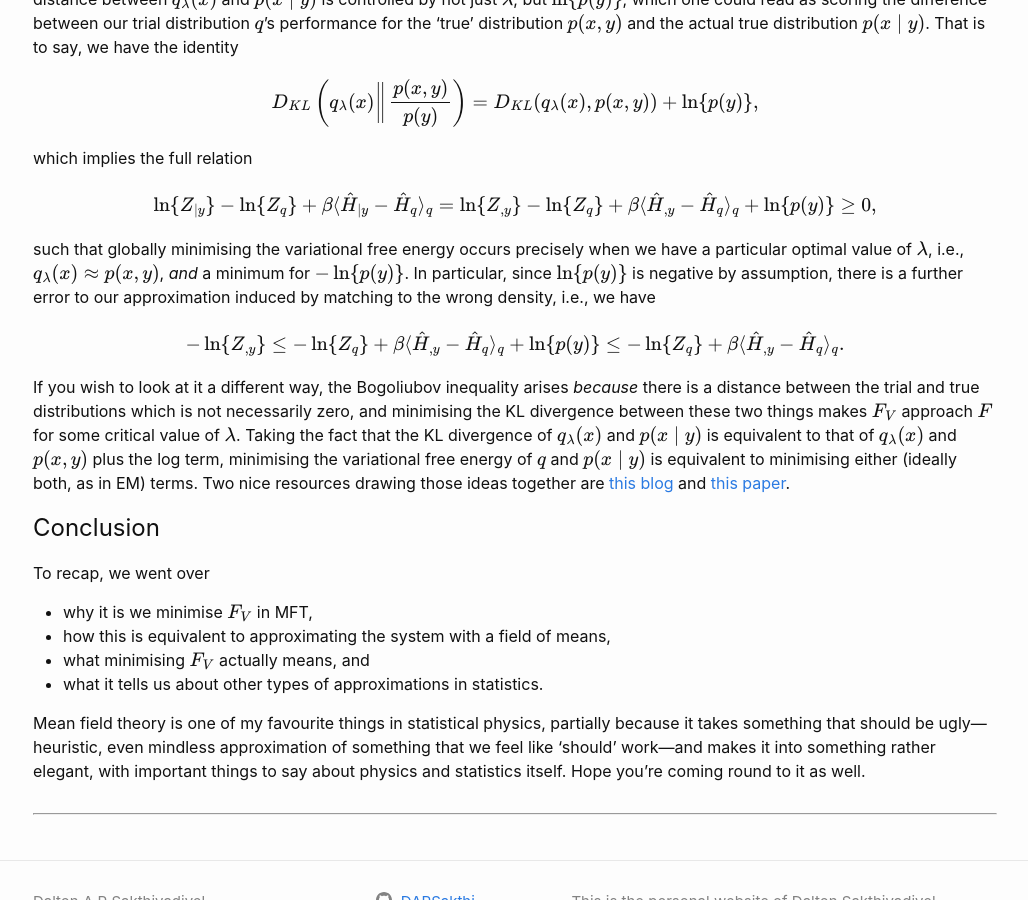
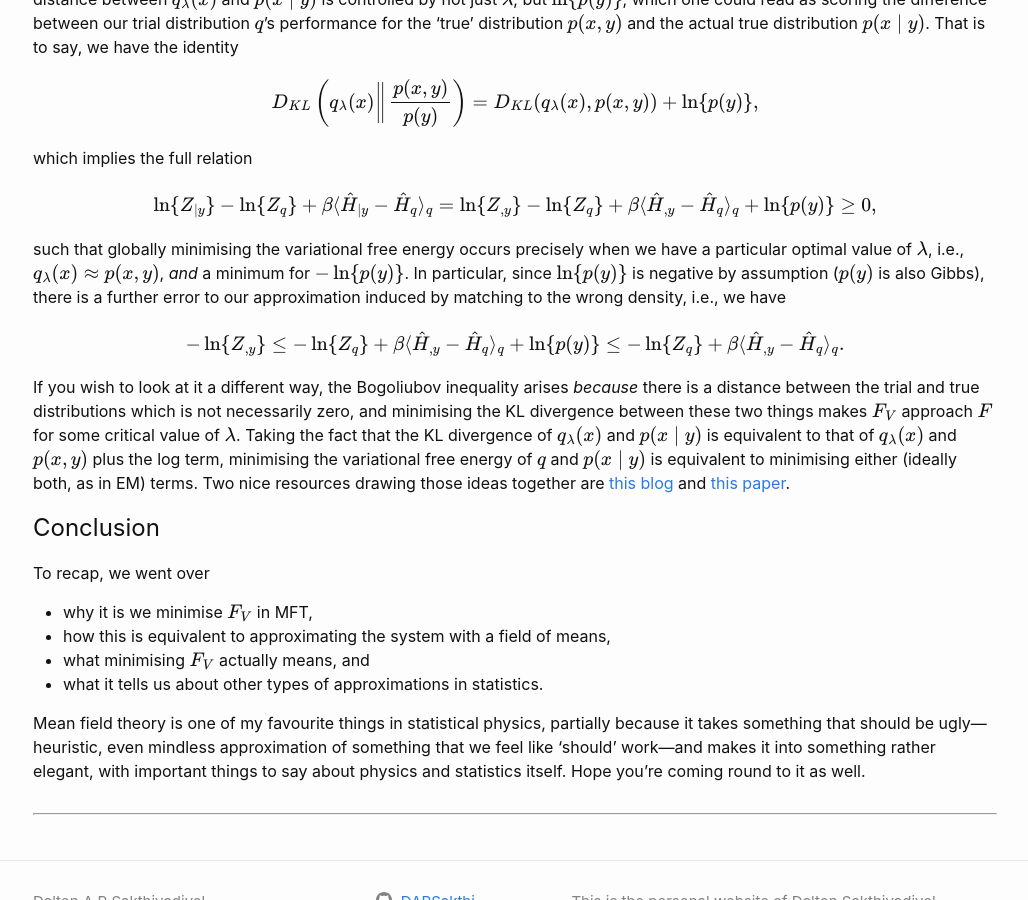
Before and after one commit to DARSakthi/DARSakthi.github.io, a Jekyll site: the page built from _posts/2022-02-05-2-MFT-4-ME.markdown, in a window 1280 px wide and 900 px high, scrolled down 4385 px. Shown: the whole window, without its empty margins (125-1153 px from the left). Built offline with Jekyll 4.4.1, drawn with Linux system fonts in a browser that asks for light colours; formulas are drawn with MathJax 3; comment, search, counter and statistics services are not loaded.

Commit message:
Clarificatory remark

```diff
--- a/_posts/2022-02-05-2-MFT-4-ME.markdown
+++ b/_posts/2022-02-05-2-MFT-4-ME.markdown
@@ -83,7 +83,7 @@ which implies the full relation
 
 $$ \ln\{Z_{\mid y}\} - \ln\{Z_q\} + \beta \langle \hat{H}_{\mid y} - \hat{H}_q \rangle_q = \ln\{Z_{,y} \} - \ln\{Z_q\} + \beta \langle \hat{H}_{,y} - \hat{H}_q \rangle_q + \ln\{p(y)\} \geq 0, $$
 
-such that globally minimising the variational free energy occurs precisely when we have a particular optimal value of $$\lambda$$, i.e., $$ q_\lambda(x) \approx p(x,y) $$, _and_ a minimum for $$-\ln\{p(y)\} $$. In particular, since $$\ln\{p(y)\}$$ is negative by assumption, there is a further error to our approximation induced by matching to the wrong density, i.e., we have
+such that globally minimising the variational free energy occurs precisely when we have a particular optimal value of $$\lambda$$, i.e., $$ q_\lambda(x) \approx p(x,y) $$, _and_ a minimum for $$-\ln\{p(y)\} $$. In particular, since $$\ln\{p(y)\}$$ is negative by assumption ($$p(y)$$ is also Gibbs), there is a further error to our approximation induced by matching to the wrong density, i.e., we have
 
 $$-\ln\{Z_{,y} \} \leq - \ln\{Z_q\} + \beta \langle \hat{H}_{,y} - \hat{H}_q \rangle_q + \ln\{p(y)\} \leq - \ln\{Z_q\} + \beta \langle \hat{H}_{,y} - \hat{H}_q \rangle_q. $$
 
```
